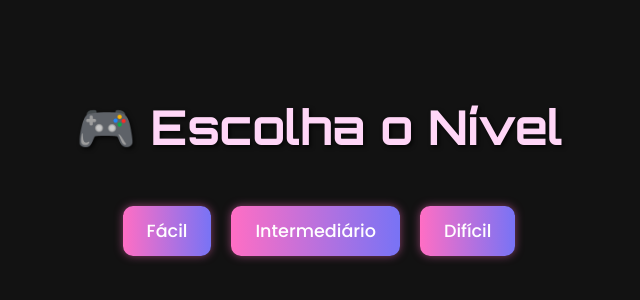
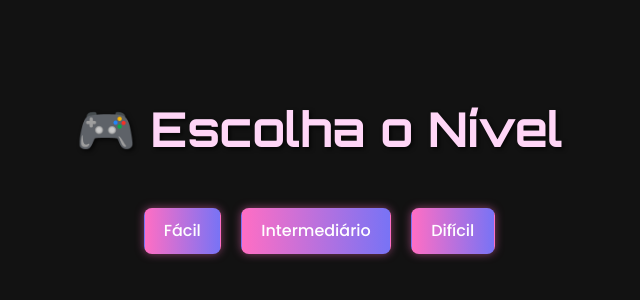
Before and after one commit to joyceaguiar/memory-game, a React (Vite) app in the folder frontend/: page / in a window 1280 px wide. Shown: the part 294-594 px from the top of the page, without its empty margins (321-961 px from the left). Built offline with nearby package versions, Linux system fonts and the light colour scheme.

Commit message:
corrigindo css

```diff
--- a/frontend/src/components/GameBoard.css
+++ b/frontend/src/components/GameBoard.css
@@ -1,4 +1,71 @@
+/* ---------- ESTILOS GERAIS ---------- */
+body {
+  margin: 0;
+  padding: 0;
+  background-color: #121212;
+  font-family: 'Poppins', 'Segoe UI', sans-serif;
+  color: white;
+  display: flex;
+  flex-direction: column;
+  align-items: center;
+}
 
+.container {
+  min-height: 100vh;
+  display: flex;
+  flex-direction: column;
+  justify-content: center;
+  align-items: center;
+  padding: 2rem;
+  box-sizing: border-box;
+}
+
+.titulo {
+  font-family: 'Orbitron', sans-serif;
+  font-size: 3rem;
+  margin-bottom: 20px;
+  color: #ffd6f7;
+  text-shadow: 2px 2px 4px rgba(0, 0, 0, 0.7);
+  animation: glowUp 2s ease-in-out infinite alternate;
+  text-align: center;
+}
+
+button {
+  padding: 12px 24px;
+  font-size: 1.1rem;
+  border: none;
+  border-radius: 10px;
+  background: linear-gradient(to right, #ff6ec4, #7873f5);
+  color: white;
+  cursor: pointer;
+  margin-bottom: 20px;
+  transition: transform 0.3s, box-shadow 0.3s;
+  box-shadow: 0 0 8px rgba(255, 110, 196, 0.5);
+  font-family: 'Poppins', sans-serif;
+}
+
+button:hover {
+  transform: scale(1.05);
+  box-shadow: 0 0 14px rgba(255, 110, 196, 0.7);
+}
+
+.botoes-nivel {
+  display: flex;
+  gap: 20px;
+  justify-content: center;
+  margin-top: 2rem;
+}
+
+.botoes-nivel button {
+  transition: transform 0.3s, box-shadow 0.3s;
+}
+
+.botoes-nivel button:hover {
+  transform: scale(1.1);
+  box-shadow: 0 0 12px rgba(255, 110, 196, 0.6);
+}
+
+/* ---------- CARTAS ---------- */
 .card {
   width: 100%;
   aspect-ratio: 1 / 1;
@@ -50,6 +117,7 @@
   color: white;
 }
 
+/* ---------- TABULEIRO ---------- */
 .board {
   display: grid;
   justify-content: center;
@@ -61,75 +129,19 @@
   grid-template-columns: repeat(auto-fit, minmax(70px, 1fr));
 }
 
-  body {
-    margin: 0;
-    padding: 0;
-    background-color: #121212;
-    font-family: 'Poppins', 'Segoe UI', sans-serif;
-    color: white;
-    display: flex;
-    flex-direction: column;
-    align-items: center;
+.board-fácil {
+  grid-template-columns: repeat(4, 80px);
 }
 
-
-
-
-  .container {
-    min-height: 100vh;
-    display: flex;
-    flex-direction: column;
-    justify-content: center;
-    align-items: center;
-    padding: 2rem;
-    box-sizing: border-box;
+.board-intermediário {
+  grid-template-columns: repeat(5, 80px);
 }
 
-
-  button {
-    padding: 12px 24px;
-    font-size: 1.1rem;
-    border: none;
-    border-radius: 10px;
-    background: linear-gradient(to right, #ff6ec4, #7873f5);
-    color: white;
-    cursor: pointer;
-    margin-bottom: 20px;
-    transition: transform 0.3s, box-shadow 0.3s;
-    box-shadow: 0 0 8px rgba(255, 110, 196, 0.5);
-    font-family: 'Poppins', sans-serif;
+.board-difícil {
+  grid-template-columns: repeat(6, 80px);
 }
 
-  button:hover {
-    transform: scale(1.05);
-    box-shadow: 0 0 14px rgba(255, 110, 196, 0.7);
-  }
-
-
-  .titulo {
-    font-family: 'Orbitron', sans-serif;
-    font-size: 3rem;
-    margin-bottom: 20px;
-    color: #ffd6f7;
-    text-shadow: 2px 2px 4px rgba(0, 0, 0, 0.7);
-    animation: glowUp 2s ease-in-out infinite alternate;
-    text-align: center;
-  }
-
-
-  .mensagem-vitoria {
-    font-size: 1.5rem;
-    margin-bottom: 20px;
-    color: #00ffcc;
-    text-align: center;
-    animation: brilho 1.2s ease-in-out infinite alternate;
-  }
-
-  @keyframes brilho {
-    from { opacity: 0.6; }
-    to { opacity: 1; }
-  }
-
+/* ---------- ANIMAÇÕES E BARRAS ---------- */
 .mensagem-vitoria {
   font-size: 1.5rem;
   margin-bottom: 20px;
@@ -144,6 +156,22 @@
   from { opacity: 0; transform: scale(0.95); }
   to { opacity: 1; transform: scale(1); }
 }
+
+@keyframes brilho {
+  from { opacity: 0.6; }
+  to { opacity: 1; }
+}
+
+@keyframes popFade {
+  from { opacity: 0; transform: scale(0.8); }
+  to { opacity: 1; transform: scale(1); }
+}
+
+@keyframes glowUp {
+  from { text-shadow: 0 0 8px rgba(255, 110, 196, 0.4); }
+  to { text-shadow: 0 0 20px rgba(255, 110, 196, 0.9); }
+}
+
 .barra-tempo {
   text-align: center;
   width: 50%;
@@ -174,53 +202,7 @@
   font-family: 'Poppins', sans-serif;
 }
 
-  .board-fácil {
-    grid-template-columns: repeat(4, 80px);
-  }
-
-  .board-intermediário {
-    grid-template-columns: repeat(5, 80px);
-  }
-
-  .board-difícil {
-    grid-template-columns: repeat(6, 80px);
-  }
-  .botoes-nivel {
-    display: flex;
-    gap: 20px;
-    justify-content: center;
-    margin-top: 2rem;
-  }
-
-  .botoes-nivel button {
-    padding: 12px 24px;
-    font-size: 1.1rem;
-    border: none;
-    border-radius: 10px;
-    background: linear-gradient(to right, #ff6ec4, #7873f5);
-    color: white;
-    cursor: pointer;
-    transition: transform 0.3s, box-shadow 0.3s;
-  }
-
-  .botoes-nivel button:hover {
-    transform: scale(1.1);
-    box-shadow: 0 0 12px rgba(255, 110, 196, 0.6);
-  }
-  .tela-inicial h1 {
-    animation: popFade 1s ease-in-out forwards;
-  }
-
-  @keyframes popFade {
-    from {
-      opacity: 0;
-      transform: scale(0.8);
-    }
-    to {
-      opacity: 1;
-      transform: scale(1);
-    }
-  }
+/* ---------- TELA INICIAL ---------- */
 .tela-inicial {
   display: flex;
   flex-direction: column;
@@ -230,16 +212,11 @@
   text-align: center;
 }
 
-  @keyframes glowUp {
-    from {
-      text-shadow: 0 0 8px rgba(255, 110, 196, 0.4);
-    }
-    to {
-      text-shadow: 0 0 20px rgba(255, 110, 196, 0.9);
-    }
+.tela-inicial h1 {
+  animation: popFade 1s ease-in-out forwards;
 }
 
-/* 📱 Para telas até 768px (celulares e tablets pequenos) */
+/* ---------- RESPONSIVIDADE MÁXIMA 🌟 ---------- */
 @media (max-width: 768px) {
   html, body {
     overflow-x: hidden;
@@ -250,6 +227,17 @@
     padding: 1rem;
     max-width: 100vw;
     overflow-x: hidden;
+  }
+
+  .titulo {
+    font-size: 2rem;
+    padding: 0 1rem;
+  }
+
+  .card {
+    font-size: 1.3rem;
+    width: 100%;
+    aspect-ratio: 1 / 1;
   }
 
   .board-fácil {
@@ -264,12 +252,6 @@
     grid-template-columns: repeat(5, 1fr);
   }
 
-  .card {
-    font-size: 1.3rem;
-    width: 100%;
-    aspect-ratio: 1 / 1;
-  }
-
   .botoes-nivel {
     flex-direction: column;
     gap: 12px;
@@ -282,13 +264,24 @@
     margin: 0 auto;
   }
 
-  .titulo {
-    font-size: 2rem;
-    padding: 0 1rem;
+  button {
+    font-size: 1rem;
+    padding: 10px 16px;
   }
 
   .barra-tempo {
     width: 100%;
     max-width: 400px;
+    height: 40px;
+  }
+
+  .ranking-container {
+    width: 100%;
+    font-size: 0.8rem;
+    overflow-x: auto;
+  }
+
+  table th, table td {
+    padding: 4px 8px;
   }
 }
```
Lines whose indentation alone changed are shown as unchanged.
